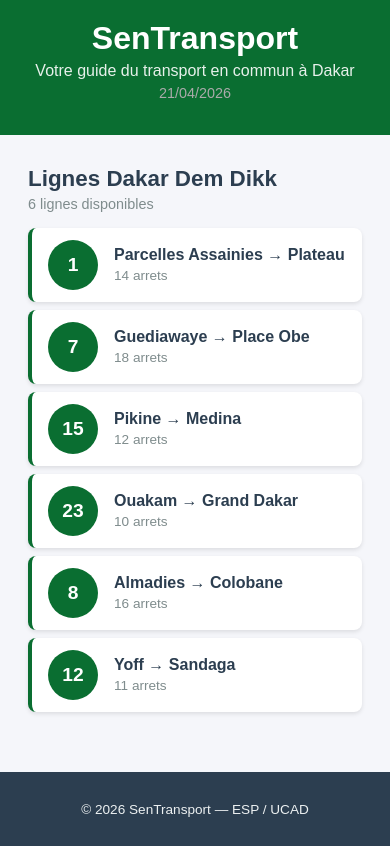
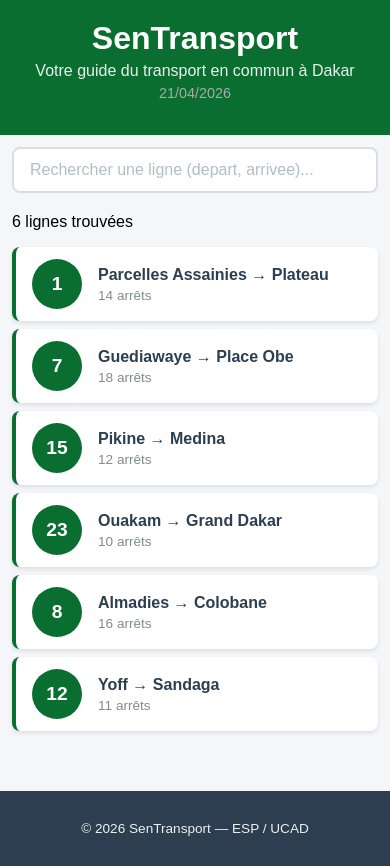
Before and after one commit to Adja-sf/sentransport, a React (Create React App) app: page / in a window 390 px wide. Built offline with nearby package versions, Linux system fonts and the light colour scheme.

Commit message:
lab3: etat,recherche et selection de lignes

```diff
--- a/src/App.css
+++ b/src/App.css
@@ -20,3 +20,20 @@
     padding: 12px;
   }
 }
+
+@media (max-width: 600px) {
+  .contenu {
+    padding: 12px;
+  }
+
+  .ligne-bus {
+    padding: 10px 12px;
+  }
+
+  .ligne-numero {
+    width: 40px;
+    height: 40px;
+    font-size: 1rem;
+    margin-right: 12px;
+  }
+}
--- a/src/App.js
+++ b/src/App.js
@@ -1,24 +1,85 @@
+import { useState } from 'react';
 import './App.css';
+
 import Header from './Header';
-import ListeLignes from './ListeLignes';
+import Recherche from './Recherche';
+import LigneBus from './LigneBus';
+import DetailLigne from './DetailLigne';
 import Footer from './Footer';
 
 function App() {
-  const lignes = [
-    { id: 1, numero: "1", depart: "Parcelles Assainies", arrivee: "Plateau", arrets: 14 },
-    { id: 2, numero: "7", depart: "Guediawaye", arrivee: "Place Obe", arrets: 18 },
-    { id: 3, numero: "15", depart: "Pikine", arrivee: "Medina", arrets: 12 },
-    { id: 4, numero: "23", depart: "Ouakam", arrivee: "Grand Dakar", arrets: 10 },
-    { id: 5, numero: "8", depart: "Almadies", arrivee: "Colobane", arrets: 16 },
-    { id: 6, numero: "12", depart: "Yoff", arrivee: "Sandaga", arrets: 11 },
+  const [recherche, setRecherche] = useState("");
+  const [ligneSelectionnee, setLigneSelectionnee] = useState(null);
+
+ const lignes = [
+    {
+      id: 1, numero: "1", depart: "Parcelles Assainies", arrivee: "Plateau", arrets: 14,
+      listeArrets: ["Parcelles U14", "Parcelles U10", "Camberene", "Patte d'Oie", "Grand Dakar", "Colobane", "Ponty", "Plateau"]
+    },
+    {
+      id: 2, numero: "7", depart: "Guediawaye", arrivee: "Place Obe", arrets: 18,
+      listeArrets: ["Guediawaye", "Pikine", "Thiaroye", "Keur Massar", "Grand Yoff", "Parcelles", "Liberte 6", "Place Obe"]
+    },
+    {
+      id: 3, numero: "15", depart: "Pikine", arrivee: "Medina", arrets: 12,
+      listeArrets: ["Pikine Centre", "Thiaroye Gare", "Hann", "Colobane", "Fass", "Medina"]
+    },
+    {
+      id: 4, numero: "23", depart: "Ouakam", arrivee: "Grand Dakar", arrets: 10,
+      listeArrets: ["Ouakam Village", "Mermoz", "Fann", "Point E", "Liberte 5", "Grand Dakar"]
+    },
+    {
+      id: 5, numero: "8", depart: "Almadies", arrivee: "Colobane", arrets: 16,
+      listeArrets: ["Almadies", "Ngor", "Yoff", "Ouest Foire", "Liberte 6", "Colobane"]
+    },
+    {
+      id: 6, numero: "12", depart: "Yoff", arrivee: "Sandaga", arrets: 11,
+      listeArrets: ["Yoff Village", "Aeroport LSS", "Parcelles U17", "Grand Yoff", "HLM", "Sandaga"]
+    }
   ];
+
+  const lignesFiltrees = lignes.filter((l) =>
+    l.depart.toLowerCase().includes(recherche.toLowerCase()) ||
+    l.arrivee.toLowerCase().includes(recherche.toLowerCase()) ||
+    l.numero.includes(recherche)
+  );
+
+  function handleClickLigne(ligne) {
+    if (ligneSelectionnee && ligneSelectionnee.id === ligne.id) {
+      setLigneSelectionnee(null);
+    } else {
+      setLigneSelectionnee(ligne);
+    }
+  }
 
   return (
     <div className="App">
       <Header />
 
       <main className="contenu">
-        <ListeLignes lignes={lignes} />
+        <Recherche valeur={recherche} onChange={setRecherche} />
+
+        <p className="resultat-recherche">
+          {lignesFiltrees.length} ligne{lignesFiltrees.length > 1 ? "s" : ""} trouvée{lignesFiltrees.length > 1 ? "s" : ""}
+        </p>
+
+        {lignesFiltrees.map((ligne) => (
+          <LigneBus
+            key={ligne.id}
+            numero={ligne.numero}
+            depart={ligne.depart}
+            arrivee={ligne.arrivee}
+            arrets={ligne.arrets}
+            estSelectionnee={
+              ligneSelectionnee && ligneSelectionnee.id === ligne.id
+            }
+            onClick={() => handleClickLigne(ligne)}
+          />
+        ))}
+
+        {ligneSelectionnee && (
+          <DetailLigne ligne={ligneSelectionnee} />
+        )}
       </main>
 
       <Footer />
--- /dev/null
+++ b/src/DetailLigne.css
@@ -0,0 +1,73 @@
+.detail-ligne {
+  background-color: #ffffff;
+  border: 2px solid #0a6e31;
+  border-radius: 8px;
+  padding: 20px;
+  margin-top: 16px;
+  animation: slideDown 0.3s ease;
+}
+
+@keyframes slideDown {
+  from {
+    opacity: 0;
+    transform: translateY(-10px);
+  }
+  to {
+    opacity: 1;
+    transform: translateY(0);
+  }
+}
+
+.detail-titre {
+  color: #0a6e31;
+  margin: 0 0 8px 0;
+  font-size: 1.2rem;
+}
+
+.detail-info {
+  color: #7f8c8d;
+  margin: 0 0 16px 0;
+  font-size: 0.9rem;
+}
+
+.detail-arrets h4 {
+  color: #2c3e50;
+  margin: 0 0 8px 0;
+}
+
+.detail-liste {
+  list-style: none;
+  padding: 0;
+  margin: 0;
+}
+
+.detail-arret {
+  display: flex;
+  align-items: center;
+  padding: 8px 0;
+  border-bottom: 1px solid #f0f0f0;
+}
+
+.detail-arret:last-child {
+  border-bottom: none;
+}
+
+.arret-numero {
+  background-color: #0a6e31;
+  color: white;
+  width: 28px;
+  height: 28px;
+  border-radius: 50%;
+  display: flex;
+  align-items: center;
+  justify-content: center;
+  font-size: 0.8rem;
+  font-weight: bold;
+  margin-right: 12px;
+  flex-shrink: 0;
+}
+
+.arret-nom {
+  color: #2c3e50;
+  font-size: 0.95rem;
+}
--- /dev/null
+++ b/src/DetailLigne.js
@@ -0,0 +1,30 @@
+import './DetailLigne.css';
+
+function DetailLigne({ ligne }) {
+  return (
+    <div className="detail-ligne">
+      <h3 className="detail-titre">
+        Ligne {ligne.numero} : {ligne.depart} &rarr; {ligne.arrivee}
+      </h3>
+
+      <p className="detail-info">
+        {ligne.arrets} arrêts sur ce trajet
+      </p>
+
+      <div className="detail-arrets">
+        <h4>Arrêts principaux :</h4>
+
+        <ul className="detail-liste">
+          {ligne.listeArrets.map((arret, index) => (
+            <li key={index} className="detail-arret">
+              <span className="arret-numero">{index + 1}</span>
+              <span className="arret-nom">{arret}</span>
+            </li>
+          ))}
+        </ul>
+      </div>
+    </div>
+  );
+}
+
+export default DetailLigne;
--- a/src/LigneBus.css
+++ b/src/LigneBus.css
@@ -47,3 +47,12 @@
   color: #7f8c8d;
   margin-top: 4px;
 }
+
+.ligne-bus-active {
+  border-left: 4px solid #e67e22;
+  background-color: #fef9f3;
+}
+
+.ligne-bus-active .ligne-numero {
+  background-color: #e67e22;
+}
--- a/src/LigneBus.js
+++ b/src/LigneBus.js
@@ -1,8 +1,11 @@
 import './LigneBus.css';
 
-function LigneBus({ numero, depart, arrivee, arrets }) {
+function LigneBus({ numero, depart, arrivee, arrets, estSelectionnee, onClick }) {
   return (
-    <div className="ligne-bus">
+    <div
+      className={`ligne-bus ${estSelectionnee ? 'ligne-bus-active' : ''}`}
+      onClick={onClick}
+    >
       <div className="ligne-numero">{numero}</div>
 
       <div className="ligne-info">
@@ -11,7 +14,7 @@
         </span>
 
         <span className="ligne-arrets">
-          {arrets} arrets
+          {arrets} arrêts
         </span>
       </div>
     </div>
--- a/src/ListeLignes.js
+++ b/src/ListeLignes.js
@@ -10,13 +10,14 @@
         {lignes.length} lignes disponibles
       </p>
 
-      {lignes.map((ligne) => (
+    {lignes.map(ligne => (
   <LigneBus
     key={ligne.id}
     numero={ligne.numero}
     depart={ligne.depart}
     arrivee={ligne.arrivee}
     arrets={ligne.arrets}
+    couleur={ligne.couleur}   // ← nouveau
   />
 ))}
     </div>
--- /dev/null
+++ b/src/Recherche.css
@@ -0,0 +1,22 @@
+.recherche {
+  margin-bottom: 20px;
+}
+
+.recherche-input {
+  width: 100%;
+  padding: 12px 16px;
+  font-size: 1rem;
+  border: 2px solid #dcdde1;
+  border-radius: 8px;
+  outline: none;
+  box-sizing: border-box;
+  transition: border-color 0.2s;
+}
+
+.recherche-input:focus {
+  border-color: #0a6e31;
+}
+
+.recherche-input::placeholder {
+  color: #b2bec3;
+}
--- /dev/null
+++ b/src/Recherche.js
@@ -0,0 +1,17 @@
+import './Recherche.css';
+
+function Recherche({ valeur, onChange }) {
+  return (
+    <div className="recherche">
+      <input
+        type="text"
+        className="recherche-input"
+        placeholder="Rechercher une ligne (depart, arrivee)..."
+        value={valeur}
+        onChange={(e) => onChange(e.target.value)}
+      />
+    </div>
+  );
+}
+
+export default Recherche;
```
Also changed, not shown: src/StatReseau.css (added, +30 -0 lines), src/StatReseau.js (added, +26 -0 lines). Lines whose indentation alone changed are shown as unchanged.
